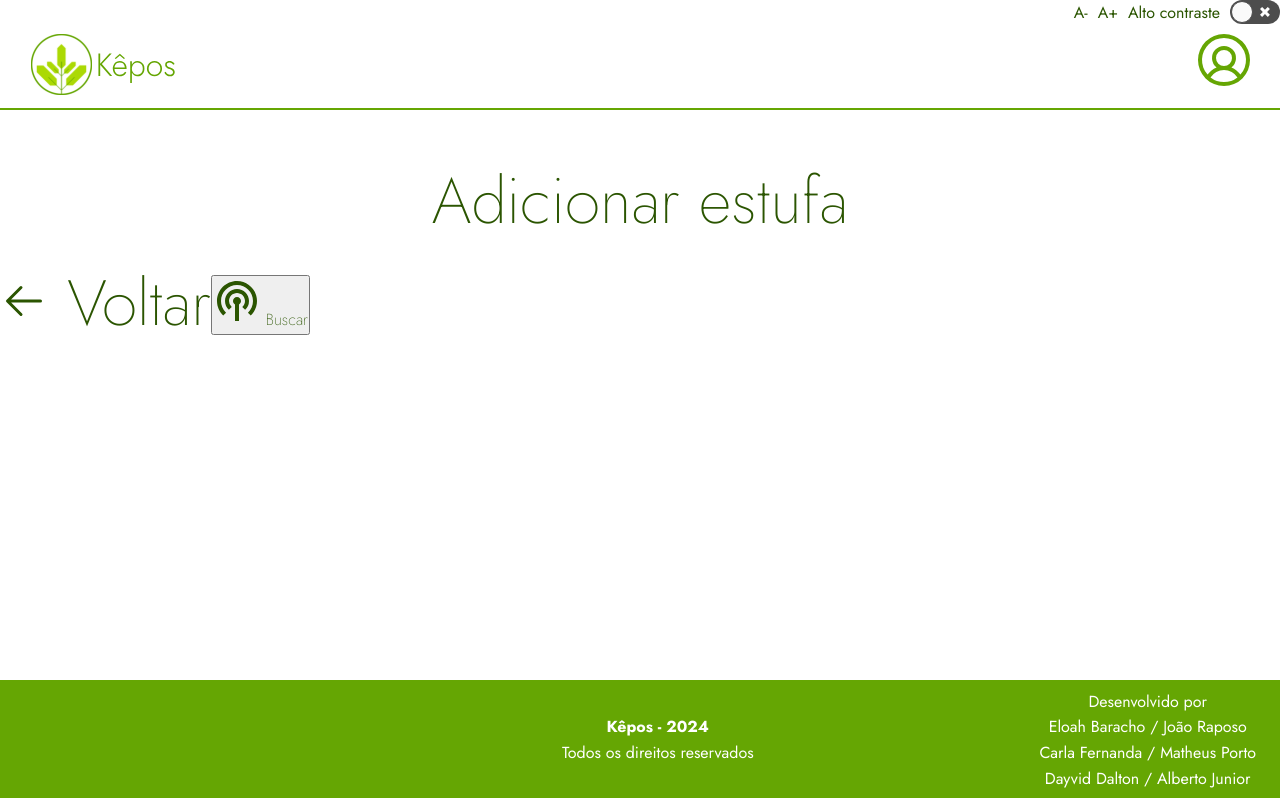
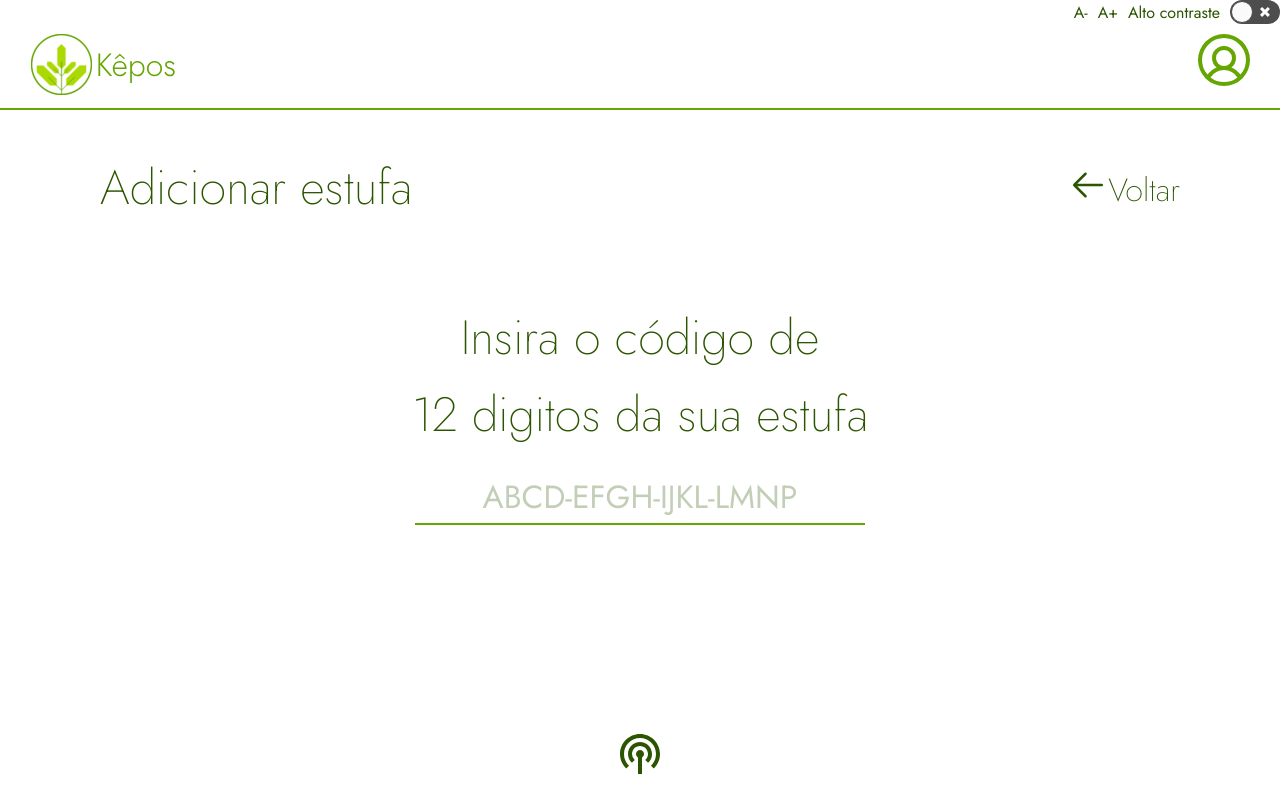
Before and after one commit to Project-Kepos/kepos-front-end, a React (Vite) app: page /dashboard/addgreenhouse in a window 1280 px wide. Shown: the top 798 px of the page. Built offline with nearby package versions, Linux system fonts and the light colour scheme; no server answers; sample sign-in values are in the browser's storage.

Commit message:
started add-greenhouse page

```diff
--- a/src/global.css
+++ b/src/global.css
@@ -9,6 +9,7 @@
   --green-500: #65A603;
   --green-600: #2B5501;
 
+  --placeholder-green:#2b550149;
   --transition-green:#edf1e6;
   --transition-green-300:#B3DB76;
 }
@@ -23,6 +24,7 @@
   --green-600: yellow;
   --gray-100: rgb(49, 44, 44);
 
+  --placeholder-green:rgba(255, 255, 0, 0.199);
   --transition-green:rgb(49, 44, 44);
   --transition-green-300:rgb(168, 168, 91);
 }
--- a/src/pages/add-greenhouse/index.jsx
+++ b/src/pages/add-greenhouse/index.jsx
@@ -10,17 +10,24 @@ export function AddGreenhouse() {
    return (
 
 
-      <div>
-         <p className={styles.title}>
+      <div className={styles.container}>
+         <div className={styles.title}>
             Adicionar estufa
-         </p>
+         </div>
          <Link to='/dashboard/' className={styles.btnVoltar}>
-            <PiArrowLeft size={48} /> Voltar
+            <PiArrowLeft size={40} /> <div className={styles.textFormatation}>Voltar</div>
          </Link>
+         <div className={styles.centerText}><div className={styles.textFormatation}>Insira o código de</div>
+         <p>12 digitos da sua estufa</p>
+         <input type='text' className={styles.inputCode} placeholder='ABCD-EFGH-IJKL-LMNP' />
+         </div>
 
+      <div className={styles.controlBtn}>
          <button className={styles.btnBuscar}>
-            <MdPodcasts size={48} /> Buscar
+            <MdPodcasts  size={48}className={styles.icon} />
+            <div className={styles.textBtn}>Buscar</div>
          </button>
+         </div>
 
       </div>
 
--- a/src/pages/add-greenhouse/styles.module.css
+++ b/src/pages/add-greenhouse/styles.module.css
@@ -1,22 +1,102 @@
 .title {
   color: var(--green-600);
   font-weight: 200;
-  font-size: 4rem;
-  text-align: center;
+  font-size: 3em;
+  float: left;
 }
 
 .btnVoltar {
   color: var(--green-600);
   font-weight: 200;
-  font-size: 4rem;
-  text-align: center;
-  text-decoration: none;
+  font-size: 2em;
+  display: flex;
+  float: right;
+  margin-top: 15px;
+}
+
+.btnVoltar:hover,.btnBuscar:hover{
+  color: var( --transition-green-300);
 }
 
 .btnBuscar {
+  font-weight: 200;
+  font-size: rem;
+  margin-top: 200px;
+  background-color: transparent;
+  border: none;
   color: var(--green-600);
+  font-size: 1.5em;
+  flex: right;
+}
+.icon{
+  text-align: center;
+}
+.centerText{
   font-weight: 200;
-  font-size: 1rem;
   text-align: center;
-  text-decoration: none;
+  font-size: 3rem;
+  padding-top: 150px;
 }
+
+.container{
+  padding-left: 100px;
+  padding-right: 100px;
+}
+.inputCode{
+  font-size: 2rem;
+  width: 450px;
+  text-align: center;
+  border: none;
+  border-bottom: solid 2px;
+  border-color: var(--green-500);
+  background-color: transparent;
+}
+.inputCode::placeholder{
+  color: var(--placeholder-green);
+}
+.controlBtn{
+  text-align: center;
+}
+@media screen and (max-width: 900px) {
+  .container{
+    padding-left: 10px;
+    padding-right: 10px;
+  }
+}
+@media screen and (max-width: 640px) {
+  .btnVoltar{
+    font-size: 2em;
+    margin-top: 0px
+  }
+  .title{
+    font-size: 2em;
+  }
+  .centerText{
+    font-size: 2em;
+  }
+  .inputCode{
+    width: 350px;
+  }
+  .textFormatation{
+    margin-left: 0px;
+  }
+}
+@media screen and (max-width: 360px) {
+  .btnVoltar{
+    font-size: 1.2em;
+  }
+  .title{
+    font-size: 1.2em;
+    margin-top: 5px;
+  }
+  .centerText{
+    font-size: 1.2em;
+  }
+  .inputCode{
+    width: 250px;
+    font-size: 1em;
+  }
+  .textFormatation{
+    margin-top:5px;
+  }
+}
--- a/src/pages/slot/index.jsx
+++ b/src/pages/slot/index.jsx
@@ -9,7 +9,7 @@ const Slot = () => {
   return (
     <>
     <div className={styles.container}>
-      <Link to="/dashboard" className={styles.back}>
+      <Link to="/dashboard/greenhouse/1" className={styles.back}>
         <MdArrowBack size={48} />
         <div className={styles.backText}>Voltar</div>
       </Link>
--- a/src/pages/slot/styles.module.css
+++ b/src/pages/slot/styles.module.css
@@ -9,6 +9,10 @@
 .back {
     float: right;
 }
+.back:hover {
+    color: var( --transition-green-300);
+}
+
 
 .backText {
     float: right;
```
